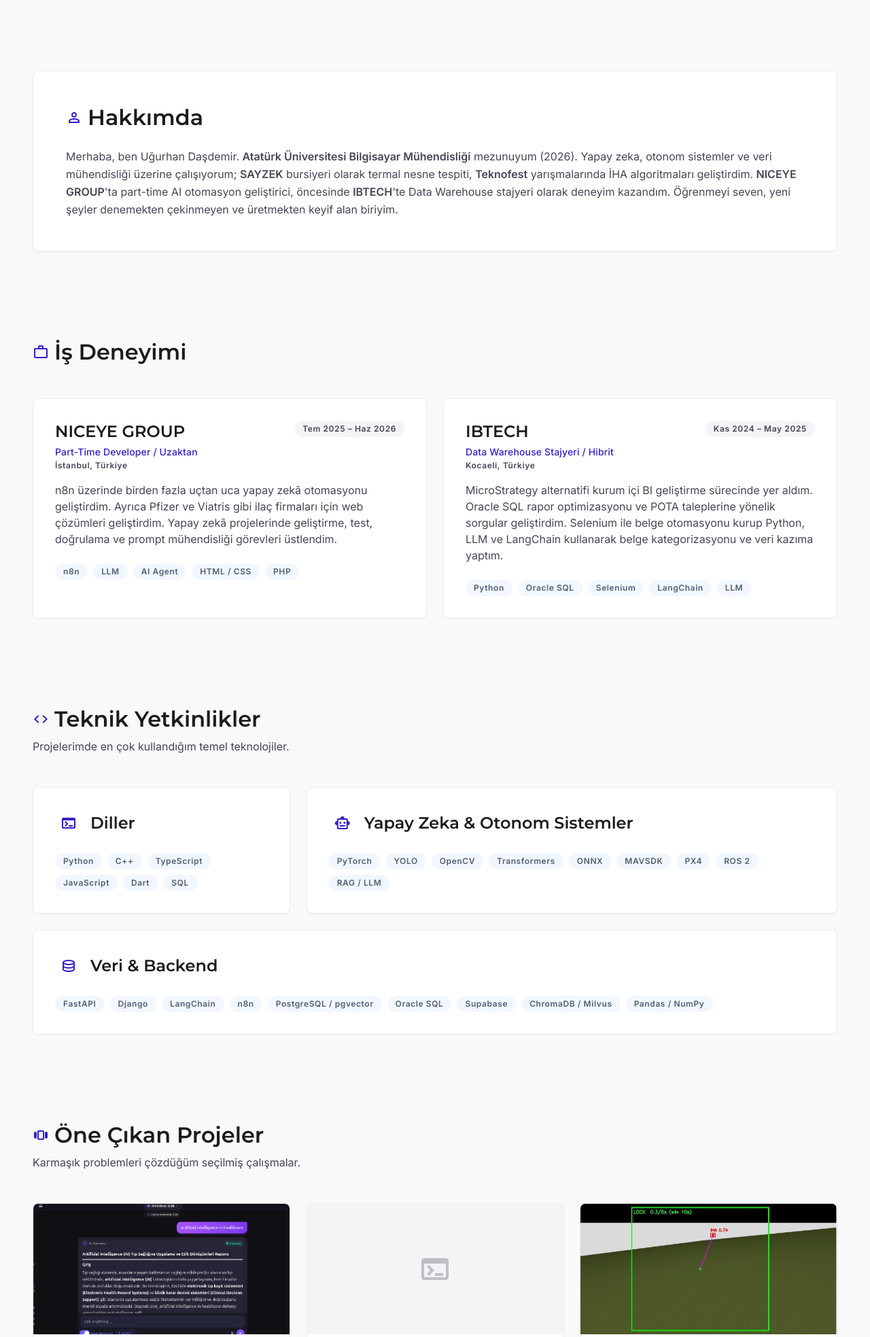
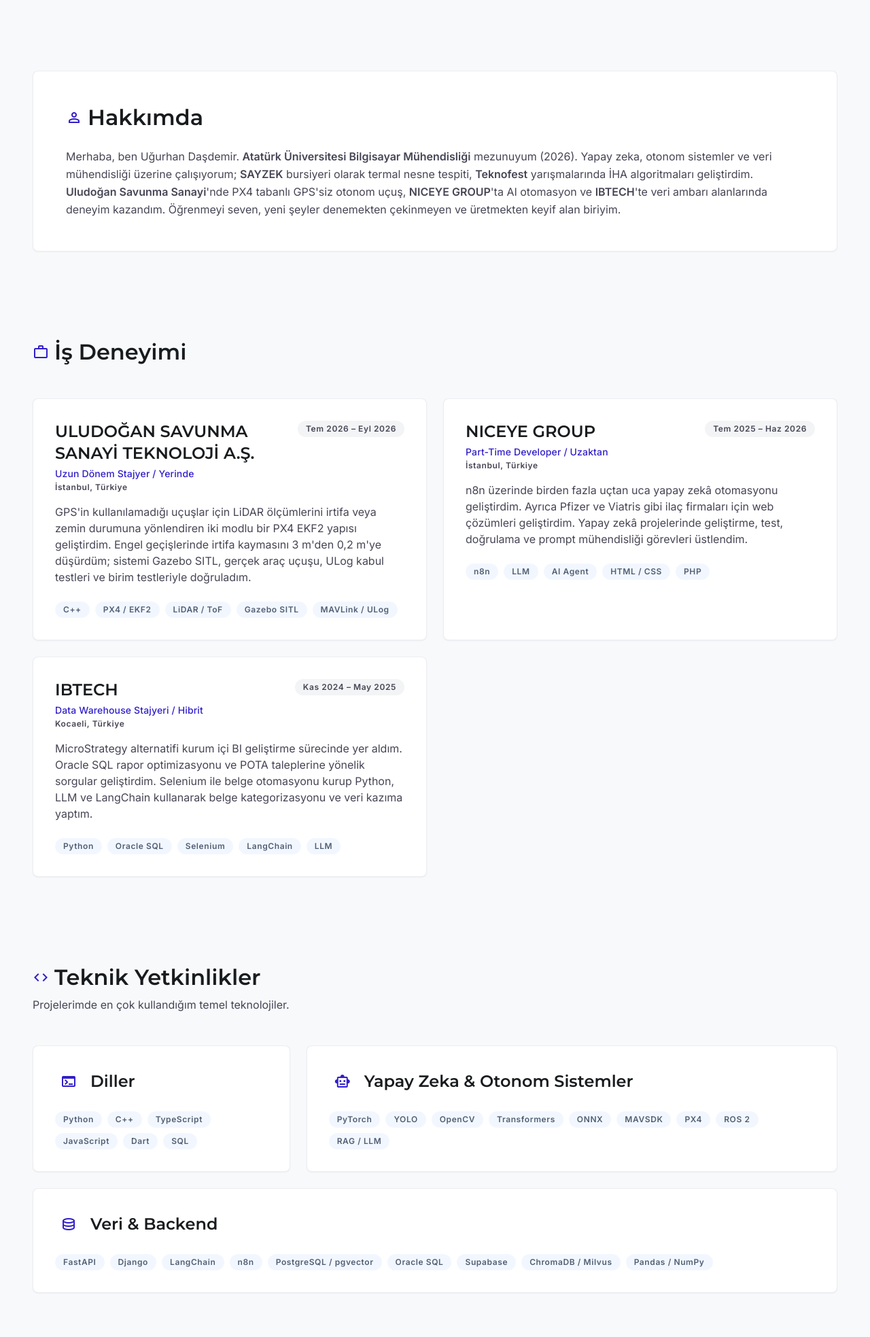
Before and after one commit to Ugurhandasdemir/Portfolio, a Python web app: template Base/templates/home.html in a window 1280 px wide. Shown: the part 634-2601 px from the top of the page at 68% size. Run offline with Jinja, Linux system fonts and the light colour scheme; the template is opened without the code that fills it, so the values that code supplies are empty; some libraries are stand-ins or nearby versions.

Commit message:
feat: add smooth section navigation and Uludogan experience

```diff
--- a/Base/templates/home.html
+++ b/Base/templates/home.html
@@ -10,6 +10,7 @@
 <script src="/static/js/tailwind-config.js"></script>
 <style>
     :root { --color-primary: #311fca; }
+    html { scroll-behavior: smooth; scroll-padding-top: 6rem; }
     .material-symbols-outlined {
         font-variation-settings: 'FILL' 0, 'wght' 400, 'GRAD' 0, 'opsz' 24;
     }
@@ -117,7 +118,7 @@
     <span aria-hidden="true" class="material-symbols-outlined text-primary">person</span> Hakkımda
 </h2>
 <p class="font-body-md text-body-md text-on-surface-variant leading-relaxed">
-    Merhaba, ben Uğurhan Daşdemir. <strong>Atatürk Üniversitesi Bilgisayar Mühendisliği</strong> mezunuyum (2026). Yapay zeka, otonom sistemler ve veri mühendisliği üzerine çalışıyorum; <strong>SAYZEK</strong> bursiyeri olarak termal nesne tespiti, <strong>Teknofest</strong> yarışmalarında İHA algoritmaları geliştirdim. <strong>NICEYE GROUP</strong>'ta part-time AI otomasyon geliştirici, öncesinde <strong>IBTECH</strong>'te Data Warehouse stajyeri olarak deneyim kazandım. Öğrenmeyi seven, yeni şeyler denemekten çekinmeyen ve üretmekten keyif alan biriyim.
+    Merhaba, ben Uğurhan Daşdemir. <strong>Atatürk Üniversitesi Bilgisayar Mühendisliği</strong> mezunuyum (2026). Yapay zeka, otonom sistemler ve veri mühendisliği üzerine çalışıyorum; <strong>SAYZEK</strong> bursiyeri olarak termal nesne tespiti, <strong>Teknofest</strong> yarışmalarında İHA algoritmaları geliştirdim. <strong>Uludoğan Savunma Sanayi</strong>'nde PX4 tabanlı GPS'siz otonom uçuş, <strong>NICEYE GROUP</strong>'ta AI otomasyon ve <strong>IBTECH</strong>'te veri ambarı alanlarında deneyim kazandım. Öğrenmeyi seven, yeni şeyler denemekten çekinmeyen ve üretmekten keyif alan biriyim.
 </p>
 </div>
 </section>
@@ -128,8 +129,27 @@
     <span aria-hidden="true" class="material-symbols-outlined text-primary">work</span> İş Deneyimi
 </h2>
 <div class="grid grid-cols-1 md:grid-cols-2 gap-gutter">
+<!-- ULUDOĞAN SAVUNMA SANAYİ -->
+<div class="bg-surface-pure rounded-xl p-8 border border-outline-variant/30 shadow-sm hover:-translate-y-1 hover:shadow-md transition-all duration-200 animate-on-scroll delay-100">
+<div class="flex justify-between items-start mb-4 gap-4">
+<div>
+<h3 class="font-headline-md text-headline-md text-on-surface">ULUDOĞAN SAVUNMA SANAYİ TEKNOLOJİ A.Ş.</h3>
+<p class="font-label-md text-label-md text-primary mt-1">Uzun Dönem Stajyer / Yerinde</p>
+<p class="font-label-sm text-label-sm text-on-surface-variant mt-0.5">İstanbul, Türkiye</p>
+</div>
+<span class="font-label-sm text-label-sm text-on-surface-variant bg-surface-container-low px-3 py-1 rounded-full whitespace-nowrap shrink-0">Tem 2026 – Eyl 2026</span>
+</div>
+<p class="font-body-md text-body-md text-on-surface-variant mb-6">GPS'in kullanılamadığı uçuşlar için LiDAR ölçümlerini irtifa veya zemin durumuna yönlendiren iki modlu bir PX4 EKF2 yapısı geliştirdim. Engel geçişlerinde irtifa kaymasını 3 m'den 0,2 m'ye düşürdüm; sistemi Gazebo SITL, gerçek araç uçuşu, ULog kabul testleri ve birim testleriyle doğruladım.</p>
+<div class="flex flex-wrap gap-2">
+<span class="font-label-sm text-label-sm text-secondary bg-secondary-container/30 px-3 py-1 rounded-full">C++</span>
+<span class="font-label-sm text-label-sm text-secondary bg-secondary-container/30 px-3 py-1 rounded-full">PX4 / EKF2</span>
+<span class="font-label-sm text-label-sm text-secondary bg-secondary-container/30 px-3 py-1 rounded-full">LiDAR / ToF</span>
+<span class="font-label-sm text-label-sm text-secondary bg-secondary-container/30 px-3 py-1 rounded-full">Gazebo SITL</span>
+<span class="font-label-sm text-label-sm text-secondary bg-secondary-container/30 px-3 py-1 rounded-full">MAVLink / ULog</span>
+</div>
+</div>
 <!-- NICEYE GROUP -->
-<div class="bg-surface-pure rounded-xl p-8 border border-outline-variant/30 shadow-sm hover:-translate-y-1 hover:shadow-md transition-all duration-200 animate-on-scroll delay-100">
+<div class="bg-surface-pure rounded-xl p-8 border border-outline-variant/30 shadow-sm hover:-translate-y-1 hover:shadow-md transition-all duration-200 animate-on-scroll delay-200">
 <div class="flex justify-between items-start mb-4 gap-4">
 <div>
 <h3 class="font-headline-md text-headline-md text-on-surface">NICEYE GROUP</h3>
@@ -148,7 +168,7 @@
 </div>
 </div>
 <!-- IBTECH -->
-<div class="bg-surface-pure rounded-xl p-8 border border-outline-variant/30 shadow-sm hover:-translate-y-1 hover:shadow-md transition-all duration-200 animate-on-scroll delay-200">
+<div class="bg-surface-pure rounded-xl p-8 border border-outline-variant/30 shadow-sm hover:-translate-y-1 hover:shadow-md transition-all duration-200 animate-on-scroll delay-300">
 <div class="flex justify-between items-start mb-4 gap-4">
 <div>
 <h3 class="font-headline-md text-headline-md text-on-surface">IBTECH</h3>
```
